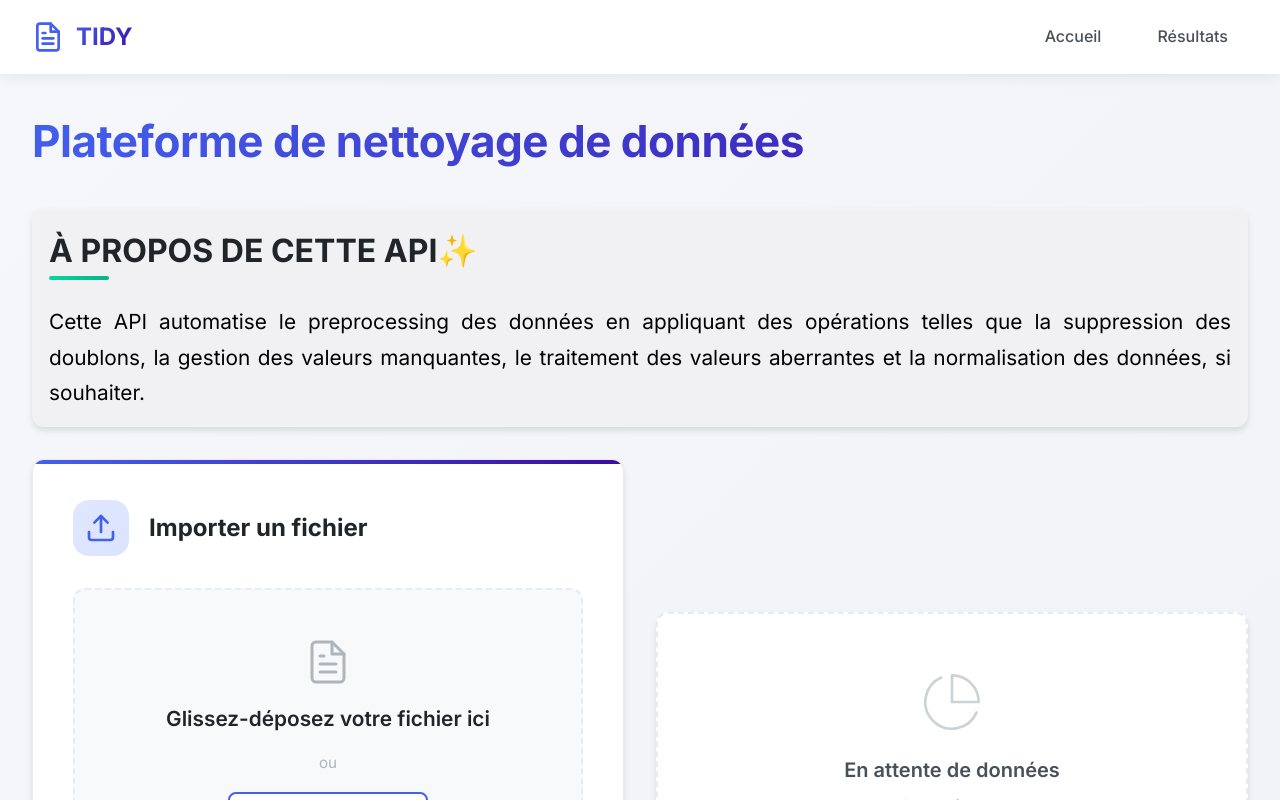
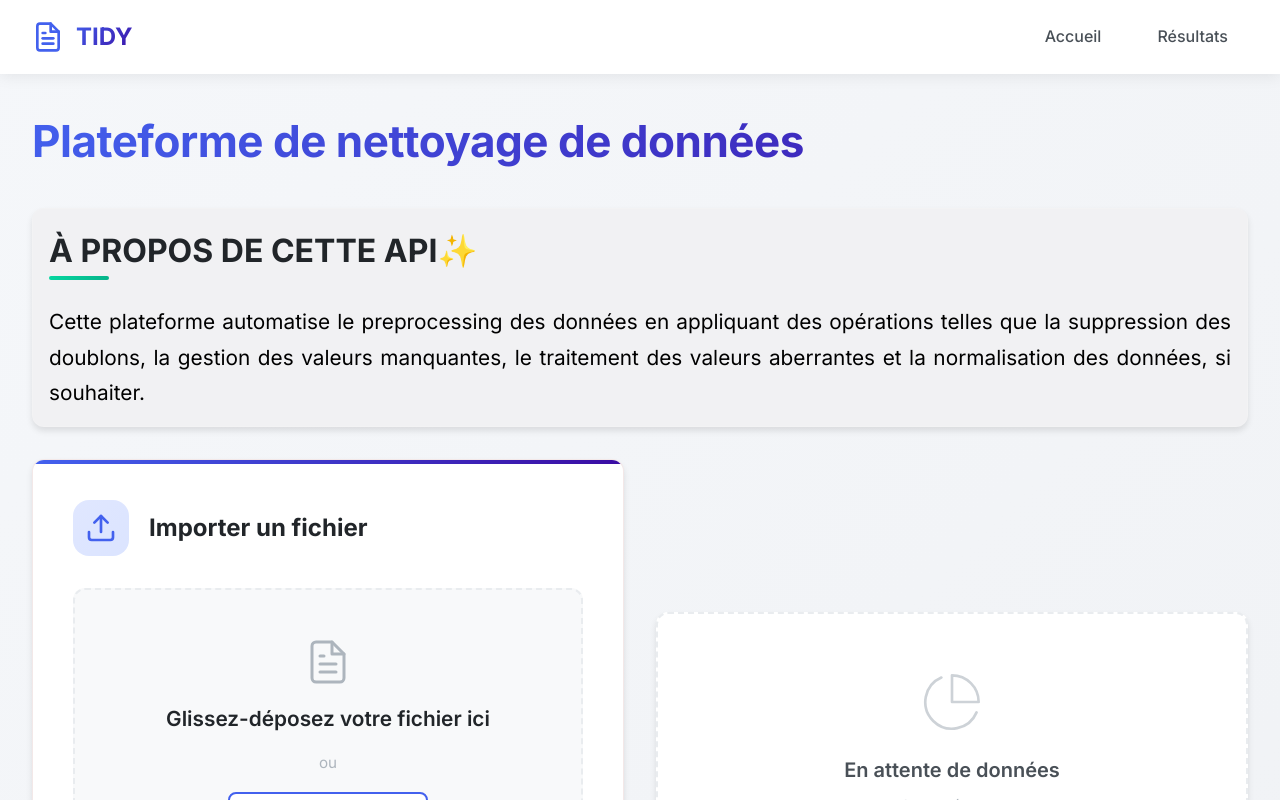
Before and after one commit to lylianedamado-lang/frontend, an Angular app: page / in a window 1280 px wide. Shown: the top 800 px of the page. Built offline with nearby package versions, Linux system fonts and the light colour scheme.

Commit message:
petite modif

```diff
--- a/src/app/pages/clean/clean.component.html
+++ b/src/app/pages/clean/clean.component.html
@@ -11,7 +11,7 @@
       </div>
       <div class="about-content">
         <p class="api-description">
-          Cette API automatise le preprocessing des données en appliquant des opérations telles que la suppression des doublons, la gestion des valeurs manquantes, le traitement des valeurs aberrantes et la normalisation des données, si souhaiter.
+          Cette plateforme automatise le preprocessing des données en appliquant des opérations telles que la suppression des doublons, la gestion des valeurs manquantes, le traitement des valeurs aberrantes et la normalisation des données, si souhaiter.
         </p>
       </div>
     </div>
```
